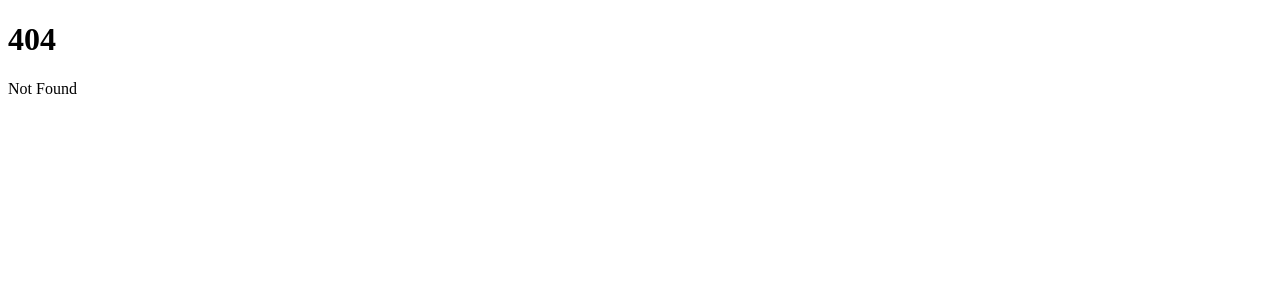
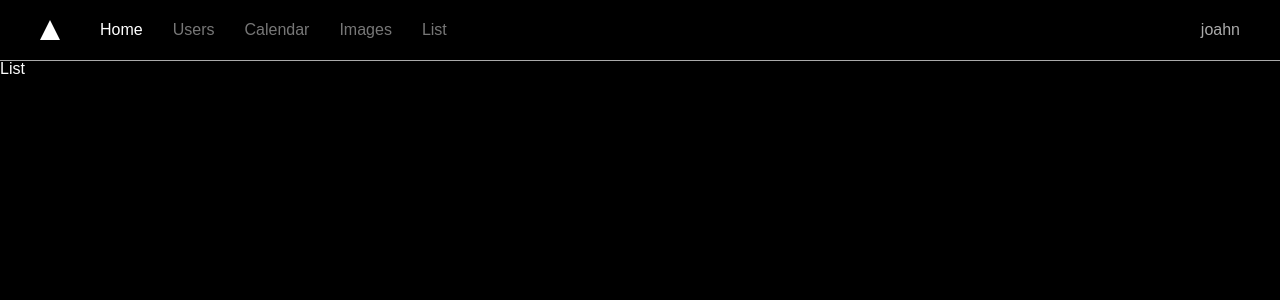
Before and after one commit to joahn-aml/vercel-storage, a SvelteKit app: page /list in a window 1280 px wide. Before the commit this address had no page. Shown: the top 300 px of the page. Built offline with nearby package versions, Linux system fonts and the light colour scheme.

Commit message:
feat: add a basic home page other routes

```diff
--- /dev/null
+++ b/src/lib/header/Header.svelte
@@ -0,0 +1,54 @@
+<script>
+	import Triangle from './Triangle.svelte';
+	import User from './User.svelte';
+</script>
+
+<header>
+	<section>
+		<Triangle />
+		<a href="/" class="link active">Home</a>
+		<a href="/users" class="link">Users</a>
+		<a href="/calendar" class="link">Calendar</a>
+		<a href="/images" class="link">Images</a>
+		<a href="/list" class="link">List</a>
+		<User />
+	</section>
+</header>
+
+<style>
+	header {
+		display: flex;
+		justify-content: center;
+		position: fixed;
+		left: 0;
+		top: 0;
+		height: var(--header-height);
+		width: 100vw;
+		border-bottom: 1px solid #aaa;
+		background-color: black;
+		z-index: 1000;
+	}
+
+	section {
+		display: flex;
+		align-items: center;
+		gap: var(--gap);
+		width: var(--content-width);
+		height: var(--header-height);
+		color: #777;
+	}
+
+	.link {
+		color: #777;
+		cursor: pointer;
+		padding: var(--gap);
+		padding: var(--gap);
+		user-select: none;
+		transition: color ease-out 200ms 0ms;
+	}
+
+	.active,
+	.link:hover {
+		color: white;
+	}
+</style>
--- /dev/null
+++ b/src/lib/header/Triangle.svelte
@@ -0,0 +1,12 @@
+<div class="triangle" />
+
+<style>
+	.triangle {
+		width: 0;
+		height: 0;
+		border-left: 10px solid transparent;
+		border-right: 10px solid transparent;
+		border-bottom: 20px solid white;
+		margin-right: 20px;
+	}
+</style>
--- /dev/null
+++ b/src/lib/header/User.svelte
@@ -0,0 +1,15 @@
+<section>
+	<div class="user">joahn</div>
+</section>
+
+<style>
+	section {
+		flex-grow: 1;
+		display: flex;
+		justify-content: flex-end;
+	}
+
+	.user {
+		color: #aaa;
+	}
+</style>
--- /dev/null
+++ b/src/routes/+layout.svelte
@@ -0,0 +1,15 @@
+<script>
+	import './styles.css';
+	import Header from '$lib/header/Header.svelte';
+</script>
+
+<Header />
+<main>
+	<div><slot /></div>
+</main>
+
+<style>
+	main {
+		padding-top: var(--header-height);
+	}
+</style>
--- a/src/routes/+page.svelte
+++ b/src/routes/+page.svelte
@@ -1,2 +1,85 @@
-<h1>Welcome to SvelteKit</h1>
-<p>Visit <a href="https://kit.svelte.dev">kit.svelte.dev</a> to read the documentation</p>
+<script>
+	import Contents from './Contents.svelte';
+</script>
+
+<svelte:head>
+	<title>Home | Vercel Storage</title>
+</svelte:head>
+
+<section>
+	<header>
+		<div class="title">
+			<h1>Vercel</h1>
+			<h1 class="gradient">Storage</h1>
+		</div>
+		<div class="glow" />
+	</header>
+
+	<p>
+		A <a href="https://vercel.com/blog/vercel-storage" target="_blank" rel="noopener noreferrer"
+			>Vercel Storage</a
+		>
+		and
+		<a href="https://www.patterns.dev/posts/virtual-lists" target="_blank" rel="noopener noreferrer"
+			>virtual list</a
+		> demo application.
+	</p>
+</section>
+
+<Contents />
+
+<style>
+	section {
+		margin-left: auto;
+		margin-right: auto;
+		width: var(--content-width);
+	}
+
+	header {
+		display: flex;
+		justify-content: space-between;
+		padding-top: 100px;
+		user-select: none;
+	}
+
+	.title > h1 {
+		font-size: 120px;
+		font-weight: 600;
+		margin: 0;
+	}
+
+	.gradient {
+		-webkit-background-clip: text;
+		background-clip: text;
+		-webkit-text-fill-color: transparent;
+		background-image: linear-gradient(90deg, yellow, cyan);
+	}
+
+	.glow {
+		position: absolute;
+		top: 0;
+		width: 100%;
+		height: 100%;
+		max-height: 500px;
+		background: radial-gradient(circle, rgba(0, 255, 255, 0.1) 0, rgba(255, 255, 0, 0) 65%);
+		transform: scale(2) translateZ(0);
+		z-index: -100;
+	}
+
+	p {
+		margin-top: 100px;
+		margin-bottom: 120px;
+		color: var(--color-gray-200);
+		height: 20px;
+	}
+
+	section :global(a) {
+		color: var(--color-gray-300);
+		text-decoration: inherit;
+		transition: color ease-out 200ms 0ms;
+	}
+
+	section :global(a:hover) {
+		color: var(--color-gray-400);
+	}
+</style>
--- /dev/null
+++ b/src/routes/Contents.svelte
@@ -0,0 +1,12 @@
+<section>
+	<div>Users</div>
+	<div>Calendar</div>
+	<div>Images</div>
+	<div>List</div>
+</section>
+
+<style>
+	section {
+		background-color: var(--color-gray-0);
+	}
+</style>
--- /dev/null
+++ b/src/routes/list/+page.svelte
@@ -0,0 +1,7 @@
+<svelte:head>
+	<title>List | Vercel Storage</title>
+</svelte:head>
+
+<section>
+	<div>List</div>
+</section>
--- /dev/null
+++ b/src/routes/styles.css
@@ -0,0 +1,41 @@
+:root {
+	--font-body: Arial, -apple-system, BlinkMacSystemFont, 'Segoe UI', Roboto, Oxygen, Ubuntu,
+		Cantarell, 'Open Sans', 'Helvetica Neue', sans-serif;
+	--color-gray-0: #000;
+	--color-gray-100: #161616;
+	--color-gray-200: #777;
+	--color-gray-300: #aaa;
+	--color-gray-400: #fff;
+	--color-bg: var(--color-gray-0);
+	--color-text: var(--color-gray-400);
+	--font-weight-normal: 400;
+	--color-1: cyan;
+	--color-2: yellow;
+	--color-3: magenta;
+	--color-4: aqua;
+	--color-5: aquamarine;
+	--color-6: wheat;
+	--header-height: 60px;
+	--content-width: 1200px;
+	--gap: 10px;
+	font-weight: var(--font-weight-normal);
+	font-family: var(--font-body);
+	color: var(--color-text);
+}
+
+body {
+	margin: 0;
+	padding: 0;
+	background-color: var(--color-bg);
+}
+
+a {
+	text-decoration: inherit;
+	transition: color ease-out 200ms 0ms;
+
+	-webkit-user-drag: none;
+}
+
+::selection {
+	background: papayawhip;
+}
```
Also changed, not shown: src/lib/footer/Footer.svelte (added, +10 -0 lines), src/routes/calendar/+page.svelte (added, +7 -0 lines), src/routes/images/+page.svelte (added, +7 -0 lines), src/routes/users/+page.svelte (added, +7 -0 lines).
